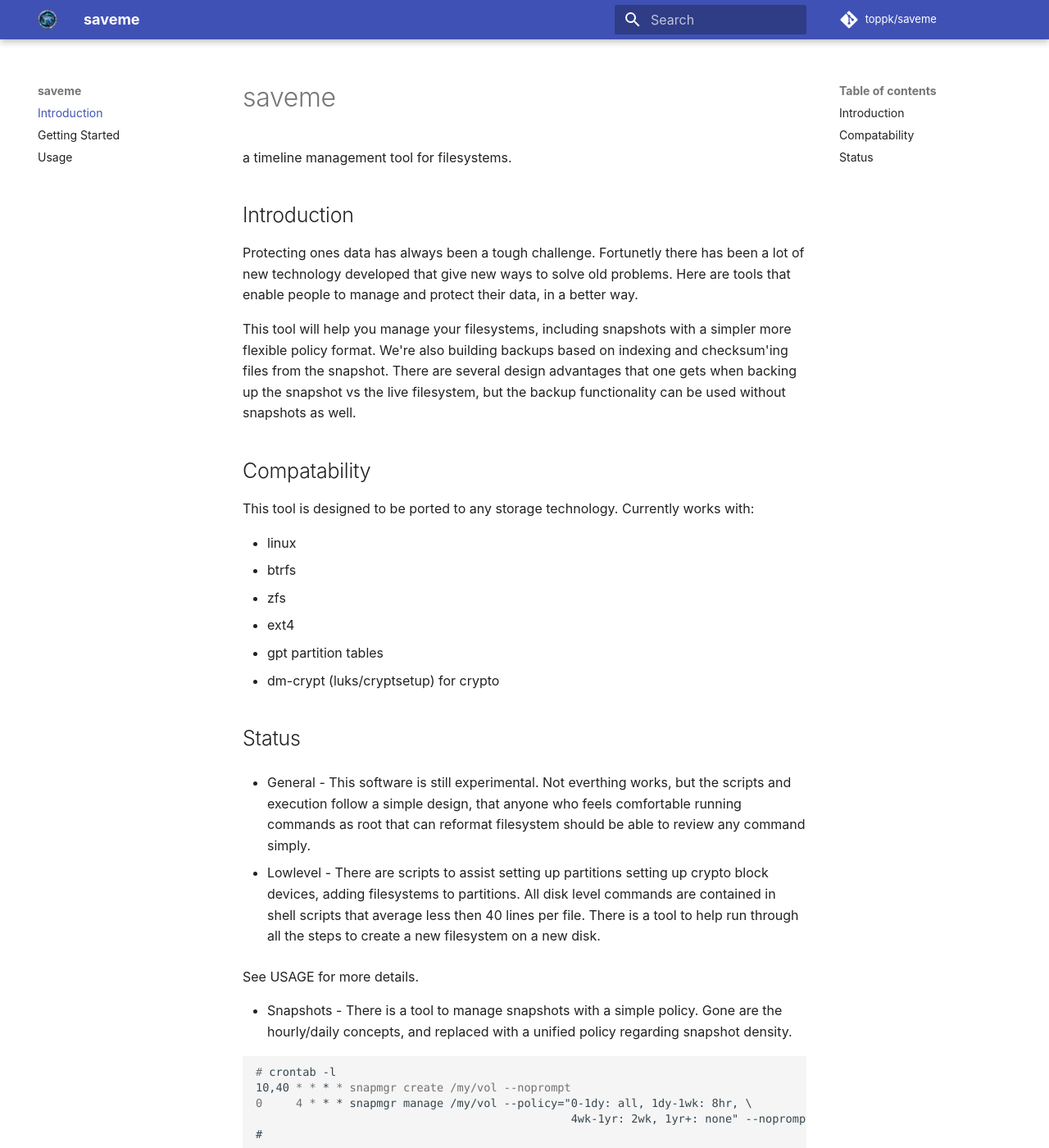
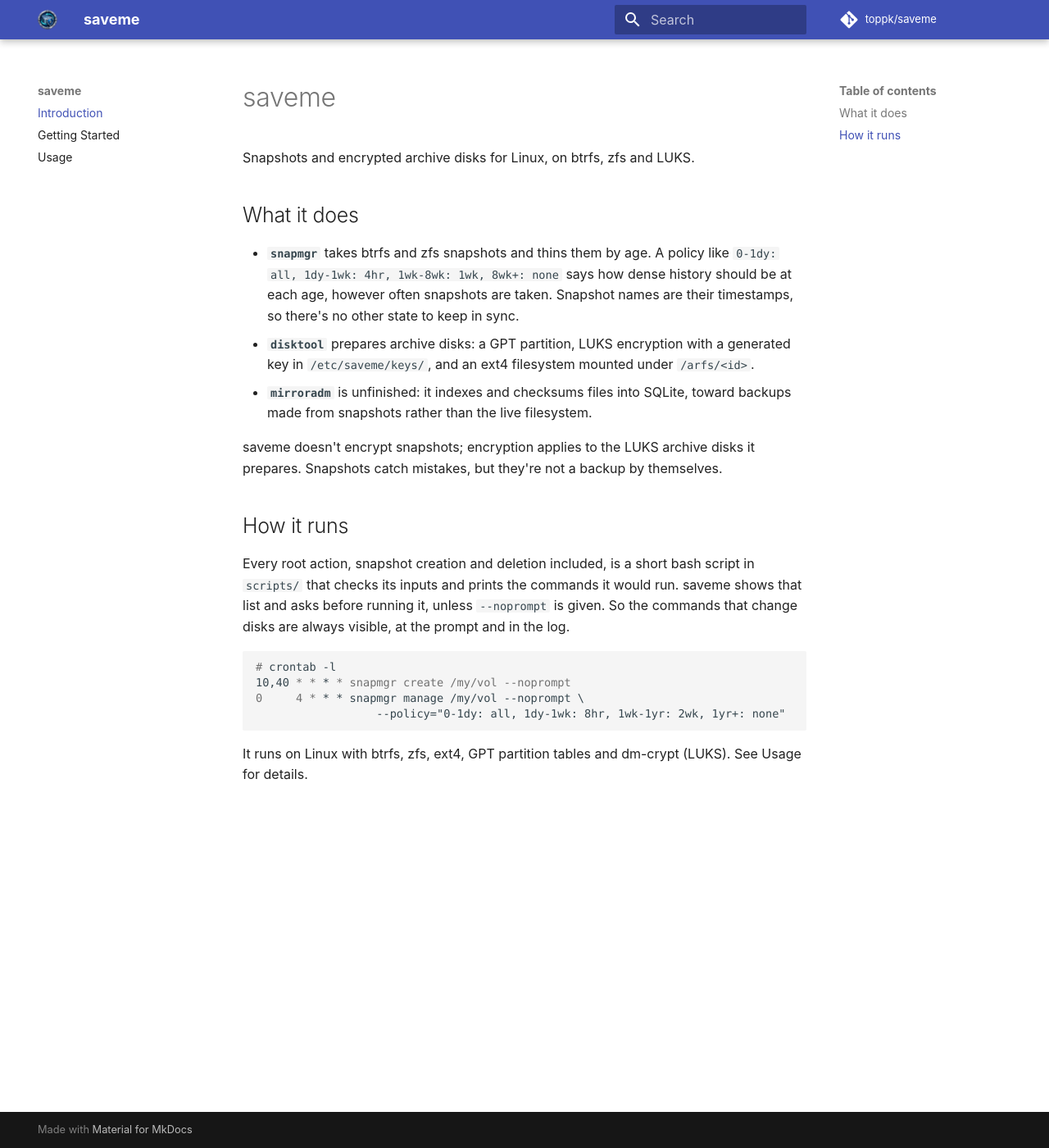
Before and after one commit to toppk/saveme, an MkDocs documentation site: the page built from docs/index.md, in a window 1280 px wide and 1400 px high. Shown: the whole window at 82% size. Built offline with MkDocs 1.6.1 and Material for MkDocs 9.7.7, drawn with Linux system fonts in a browser that asks for light colours; comment, search, counter and statistics services are not loaded; some of the changed text lies outside the part shown.

Commit message:
Rewrite the README and docs intro around what each tool does
Adds the logo, links the docs to Pages, and fixes a policy gap in the example.

Co-Authored-By: Claude Opus 5.5 <noreply@anthropic.com>

````diff
--- a/docs/index.md
+++ b/docs/index.md
@@ -1,68 +1,36 @@
 # saveme
 
-a timeline management tool for filesystems.
+Snapshots and encrypted archive disks for Linux, on btrfs, zfs and LUKS.
 
-## Introduction
+## What it does
 
-Protecting ones data has always been a tough challenge. Fortunetly there
-has been a lot of new technology developed that give new ways to solve
-old problems.  Here are tools that enable people to manage and protect
-their data, in a better way.
+* **`snapmgr`** takes btrfs and zfs snapshots and thins them by age. A policy
+  like `0-1dy: all, 1dy-1wk: 4hr, 1wk-8wk: 1wk, 8wk+: none` says how dense
+  history should be at each age, however often snapshots are taken. Snapshot
+  names are their timestamps, so there's no other state to keep in sync.
+* **`disktool`** prepares archive disks: a GPT partition, LUKS encryption with
+  a generated key in `/etc/saveme/keys/`, and an ext4 filesystem mounted under
+  `/arfs/<id>`.
+* **`mirroradm`** is unfinished: it indexes and checksums files into SQLite,
+  toward backups made from snapshots rather than the live filesystem.
 
-This tool will help you manage your filesystems, including snapshots
-with a simpler more flexible policy format.  We're also building
-backups based on indexing and checksum'ing files from the snapshot.
-There are several design advantages that one gets when backing up the
-snapshot vs the live filesystem, but the backup functionality can be
-used without snapshots as well.
+saveme doesn't encrypt snapshots; encryption applies to the LUKS archive disks
+it prepares. Snapshots catch mistakes, but they're not a backup by themselves.
 
-## Compatability
+## How it runs
 
-This tool is designed to be ported to any storage technology.
-Currently works with:
-
-* linux
-* btrfs
-* zfs
-* ext4
-* gpt partition tables
-* dm-crypt (luks/cryptsetup) for crypto
-
-## Status
-
-* General - This software is still experimental.  Not everthing
-            works, but the scripts and execution follow a simple
-            design, that anyone who feels comfortable running
-            commands as root that can reformat filesystem should
-            be able to review any command simply.
-
-* Lowlevel - There are scripts to assist setting up partitions
-             setting up crypto block devices, adding filesystems to
-	     partitions.  All disk level commands are contained in
-             shell scripts that average less then 40 lines per file.
-             There is a tool to help run through all the steps to
-             create a new filesystem on a new disk.
-
-See USAGE for more details.
-
-* Snapshots - There is a tool to manage snapshots with a simple policy.
-              Gone are the hourly/daily concepts, and replaced with a
-	      unified policy regarding snapshot density.
+Every root action, snapshot creation and deletion included, is a short bash
+script in `scripts/` that checks its inputs and prints the commands it would
+run. saveme shows that list and asks before running it, unless `--noprompt` is
+given. So the commands that change disks are always visible, at the prompt and
+in the log.
 
 ```
 # crontab -l
 10,40 * * * * snapmgr create /my/vol --noprompt
-0     4 * * * snapmgr manage /my/vol --policy="0-1dy: all, 1dy-1wk: 8hr, \
-                                               4wk-1yr: 2wk, 1yr+: none" --noprompt
-#
+0     4 * * * snapmgr manage /my/vol --noprompt \
+                  --policy="0-1dy: all, 1dy-1wk: 8hr, 1wk-1yr: 2wk, 1yr+: none"
+```
 
-```
-See USAGE for more details.
-
-* Backups - This tool is currently in progress.  Currently there is a
-            sqlite database that stores indexes and checksums of files.
-            There will be more support code to place each file on a
-            set of fileystems registerd as "archive" where each file
-            will be encrypted with it's own key.
-
-See lib/saveme/mirror.py for details.
+It runs on Linux with btrfs, zfs, ext4, GPT partition tables and
+dm-crypt (LUKS). See Usage for details.
````
Also changed, not shown: README.md (+26 -57 lines).
